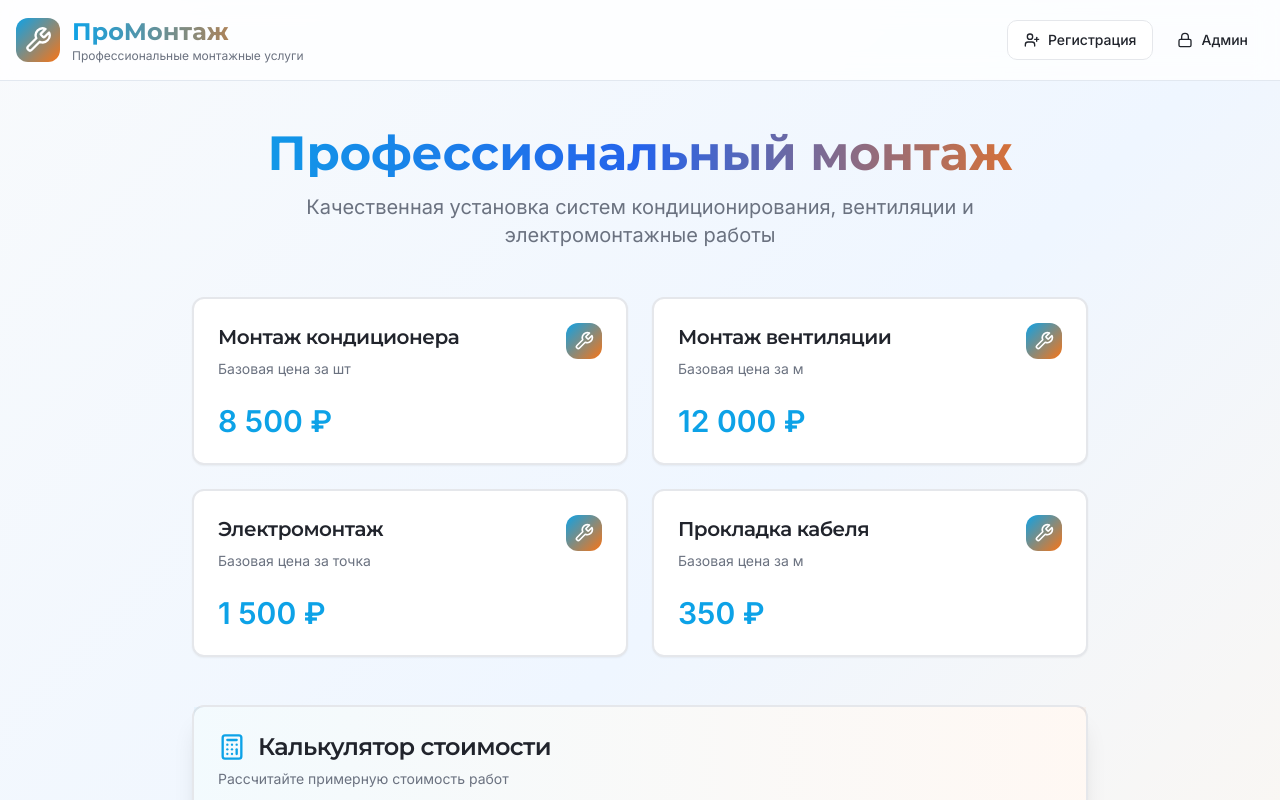
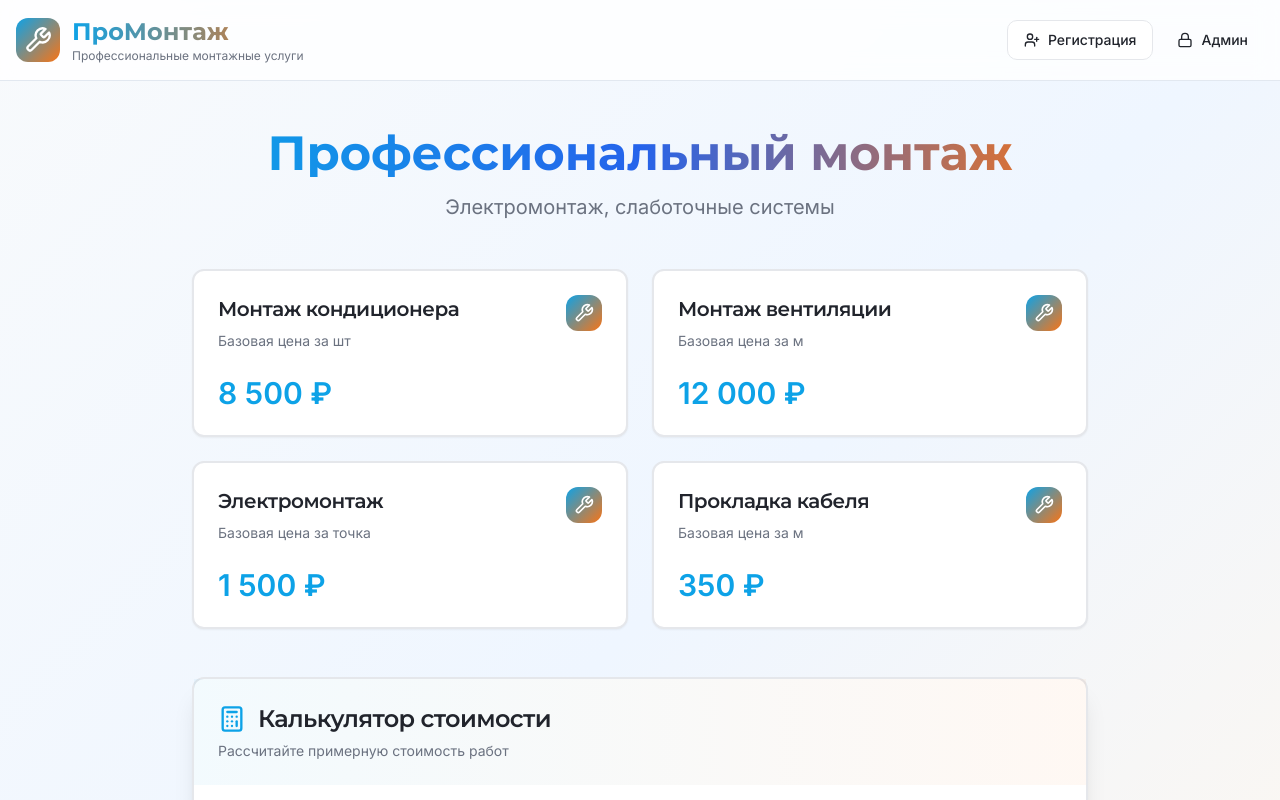
Before and after one commit to pr-poehali-dev/montazh-site-project, a React (Vite) app: page / in a window 1280 px wide. Shown: the top 800 px of the page. Built offline with nearby package versions, Linux system fonts and the light colour scheme.

Commit message:
Электромонтаж и слаботочные системы

```diff
--- a/src/pages/Index.tsx
+++ b/src/pages/Index.tsx
@@ -226,7 +226,7 @@ export default function Index() {
                 Профессиональный монтаж
               </h2>
               <p className="text-xl text-muted-foreground max-w-2xl mx-auto">
-                Качественная установка систем кондиционирования, вентиляции и электромонтажные работы
+                Электромонтаж, слаботочные системы
               </p>
 
             </section>
```
